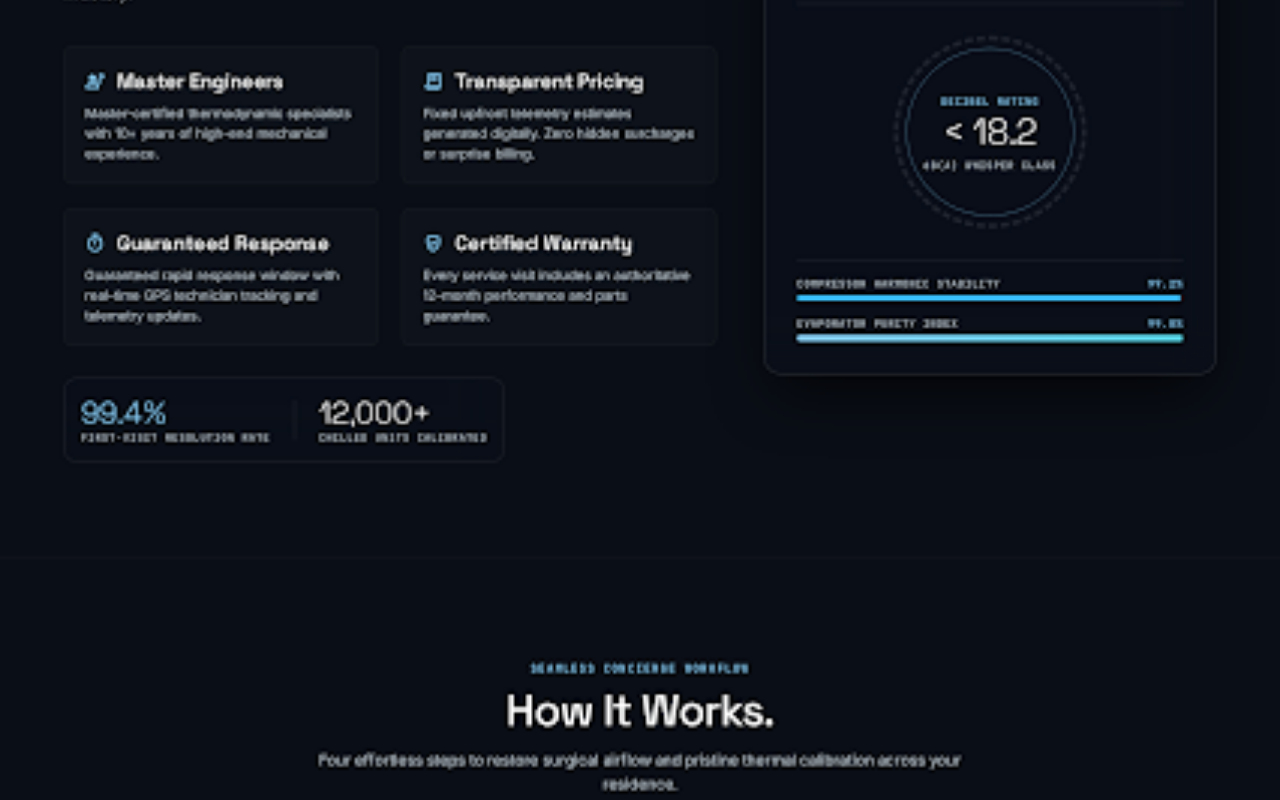
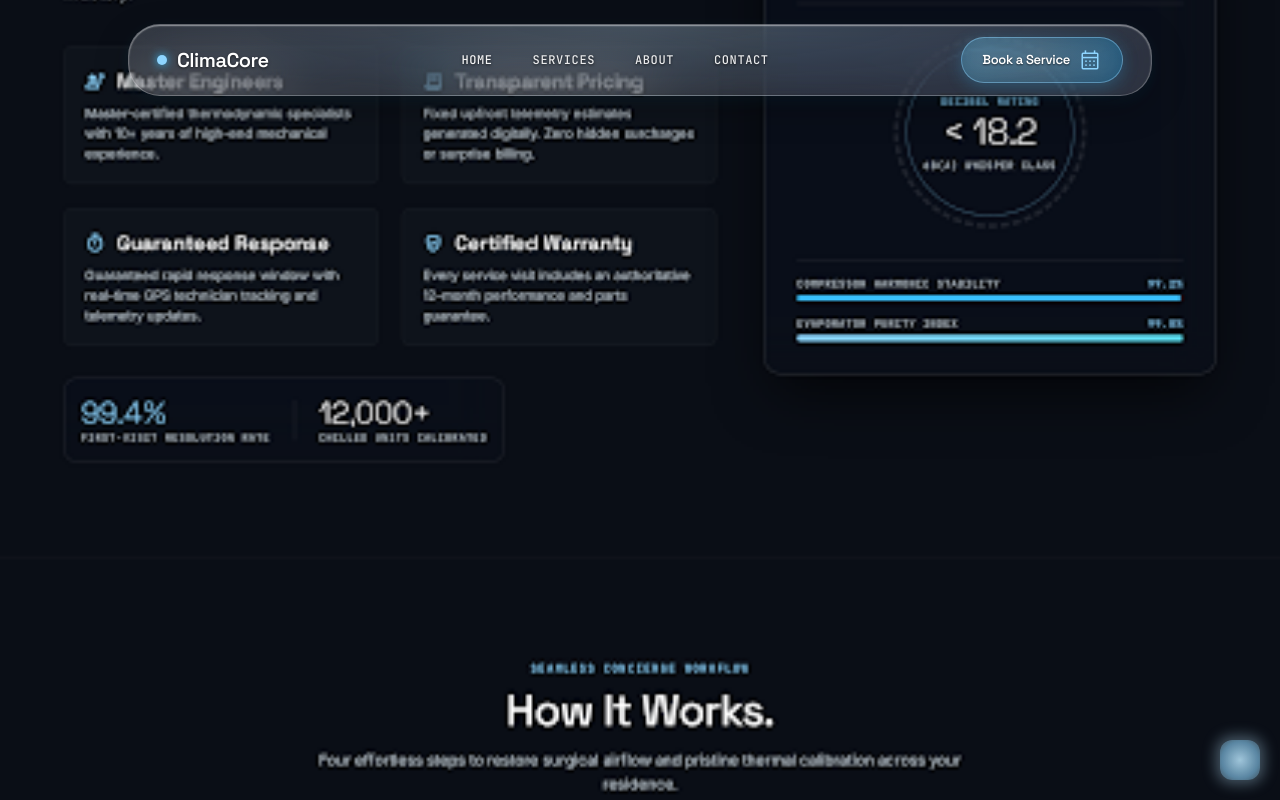
Before and after one commit to AKSHAYBHAMMAR/ezcool, a Next.js app: page / in a window 1280 px wide. Shown: the top 800 px of the page. Built offline with nearby package versions, Linux system fonts and the light colour scheme.

Commit message:
feat: enhance liquid glass navbar, add ClimaCore branding and watermark concealment mask

```diff
--- a/src/app/globals.css
+++ b/src/app/globals.css
@@ -43,16 +43,34 @@ body {
   box-shadow: 0 20px 40px -15px rgba(0, 0, 0, 0.7), 0 0 25px -4px rgba(56, 189, 248, 0.15);
 }
 
-/* Apple iPhone-inspired floating glass navigation bar */
-.ios-glass {
+/* Apple iPhone & visionOS-inspired Liquid Glass Navigation Bar */
+.liquid-glass {
   background: rgba(255, 255, 255, 0.12);
-  backdrop-filter: blur(24px) saturate(180%);
-  -webkit-backdrop-filter: blur(24px) saturate(180%);
-  border: 1px solid rgba(255, 255, 255, 0.22);
+  background-image: radial-gradient(
+    ellipse at 50% 0%,
+    rgba(186, 230, 253, 0.18) 0%,
+    rgba(255, 255, 255, 0.04) 75%
+  );
+  backdrop-filter: blur(28px) saturate(190%);
+  -webkit-backdrop-filter: blur(28px) saturate(190%);
+  border: 1px solid rgba(255, 255, 255, 0.24);
   box-shadow:
-    0 10px 32px 0 rgba(0, 0, 0, 0.25),
-    inset 0 1px 1px 0 rgba(255, 255, 255, 0.4),
+    0 12px 36px -4px rgba(0, 0, 0, 0.35),
+    0 4px 16px 0 rgba(56, 189, 248, 0.08),
+    inset 0 1px 1.5px 0 rgba(255, 255, 255, 0.5),
     inset 0 -1px 1px 0 rgba(0, 0, 0, 0.08);
+}
+
+/* Targeted rule to hide any external injected Gemini floating badge/widget */
+[class*="gemini-badge"],
+[id*="gemini-badge"],
+[class*="gemini-watermark"],
+[id*="gemini-watermark"],
+[aria-label*="Gemini"],
+[data-testid*="gemini"] {
+  display: none !important;
+  opacity: 0 !important;
+  pointer-events: none !important;
 }
 
 .glow-cyan {
--- a/src/app/page.tsx
+++ b/src/app/page.tsx
@@ -1,4 +1,5 @@
 import React from 'react';
+import Navbar from '@/components/Navbar';
 import Hero from '@/components/Hero';
 import Services from '@/components/Services';
 import WhyChooseUs from '@/components/WhyChooseUs';
@@ -10,6 +11,7 @@ import Footer from '@/components/Footer';
 export default function Home() {
   return (
     <main className="min-h-screen bg-[#0a0e16] text-[#dfe2ee]">
+      <Navbar />
       <Hero />
       <Services />
       <WhyChooseUs />
--- a/src/components/Hero.tsx
+++ b/src/components/Hero.tsx
@@ -57,6 +57,17 @@ export default function Hero() {
           style={{ backgroundImage: `url('/screen.png')` }}
         />
       )}
+
+      {/* Small, subtle, light-blue mask positioned precisely over the bottom-right watermark area */}
+      <div
+        className="pointer-events-none absolute bottom-3 right-3 sm:bottom-5 sm:right-5 z-20 w-8 h-8 sm:w-10 sm:h-10 rounded-xl backdrop-blur-xl"
+        style={{
+          background:
+            'radial-gradient(circle at center, rgba(186, 230, 253, 0.85) 0%, rgba(142, 213, 255, 0.6) 65%, rgba(186, 230, 253, 0.3) 100%)',
+          boxShadow: '0 0 14px 4px rgba(186, 230, 253, 0.35)',
+        }}
+        aria-hidden="true"
+      />
     </section>
   );
 }
--- a/src/components/Navbar.tsx
+++ b/src/components/Navbar.tsx
@@ -7,78 +7,70 @@ export default function Navbar() {
 
   return (
     <header className="fixed top-4 sm:top-6 inset-x-0 z-50 flex justify-center px-4 sm:px-6 pointer-events-none">
-      <div className="pointer-events-auto w-full max-w-7xl ios-glass rounded-[24px] transition-all duration-300">
-        <div className="flex justify-between items-center px-5 sm:px-7 py-3 sm:py-3.5 w-full">
-          {/* Brand Logo */}
+      <div className="pointer-events-auto w-full max-w-5xl liquid-glass rounded-full sm:rounded-[32px] transition-all duration-300">
+        <div className="flex justify-between items-center px-4 sm:px-7 py-2.5 sm:py-3 w-full">
+          {/* Brand Logo: ClimaCore */}
           <a
             className="flex items-center gap-2.5 group flex-shrink-0"
             href="#hero"
-            aria-label="AERIS Home"
+            aria-label="ClimaCore Home"
           >
-            <span className="w-2.5 h-2.5 rounded-full bg-[#38bdf8] shadow-[0_0_12px_#38bdf8] transition-transform duration-300 group-hover:scale-125" />
-            <span className="font-headline text-lg sm:text-xl tracking-widest text-white uppercase font-semibold [text-shadow:_0_1px_3px_rgba(0,0,0,0.6)]">
-              AERIS
+            <span className="relative flex h-2.5 w-2.5">
+              <span className="animate-ping absolute inline-flex h-full w-full rounded-full bg-[#38bdf8] opacity-75" />
+              <span className="relative inline-flex rounded-full h-2.5 w-2.5 bg-[#8ed5ff] shadow-[0_0_10px_#38bdf8]" />
+            </span>
+            <span className="font-headline text-lg sm:text-xl tracking-tight text-white font-semibold [text-shadow:_0_1px_3px_rgba(0,0,0,0.65)] group-hover:text-[#c4e7ff] transition-colors duration-200">
+              ClimaCore
             </span>
           </a>
 
-          {/* Navigation Links (Desktop) */}
-          <nav className="hidden lg:flex items-center space-x-7 xl:space-x-8">
+          {/* Desktop Navigation Links */}
+          <nav className="hidden md:flex items-center space-x-1 sm:space-x-1.5 lg:space-x-2">
             <a
-              className="text-[#8ed5ff] font-semibold tracking-wider font-mono text-xs uppercase px-3 py-1 rounded-full bg-white/[0.1] border border-white/[0.15] [text-shadow:_0_1px_3px_rgba(0,0,0,0.7)] hover:text-[#38bdf8] transition-colors duration-200"
               href="#hero"
+              className="px-4 py-1.5 rounded-full text-xs font-mono tracking-wider uppercase font-medium text-white/95 hover:text-white hover:bg-white/[0.14] transition-all duration-200 [text-shadow:_0_1px_3px_rgba(0,0,0,0.7)]"
             >
-              Systems
+              Home
             </a>
             <a
-              className="text-white/90 hover:text-[#8ed5ff] font-medium tracking-wider font-mono text-xs uppercase [text-shadow:_0_1px_3px_rgba(0,0,0,0.7)] transition-colors duration-200"
               href="#services"
+              className="px-4 py-1.5 rounded-full text-xs font-mono tracking-wider uppercase font-medium text-white/90 hover:text-white hover:bg-white/[0.14] transition-all duration-200 [text-shadow:_0_1px_3px_rgba(0,0,0,0.7)]"
             >
-              Engineering
+              Services
             </a>
             <a
-              className="text-white/90 hover:text-[#8ed5ff] font-medium tracking-wider font-mono text-xs uppercase [text-shadow:_0_1px_3px_rgba(0,0,0,0.7)] transition-colors duration-200"
               href="#why-choose-us"
+              className="px-4 py-1.5 rounded-full text-xs font-mono tracking-wider uppercase font-medium text-white/90 hover:text-white hover:bg-white/[0.14] transition-all duration-200 [text-shadow:_0_1px_3px_rgba(0,0,0,0.7)]"
             >
-              Acoustics
+              About
             </a>
             <a
-              className="text-white/90 hover:text-[#8ed5ff] font-medium tracking-wider font-mono text-xs uppercase [text-shadow:_0_1px_3px_rgba(0,0,0,0.7)] transition-colors duration-200"
-              href="#how-it-works"
+              href="#booking"
+              className="px-4 py-1.5 rounded-full text-xs font-mono tracking-wider uppercase font-medium text-white/90 hover:text-white hover:bg-white/[0.14] transition-all duration-200 [text-shadow:_0_1px_3px_rgba(0,0,0,0.7)]"
             >
-              Telemetry
-            </a>
-            <a
-              className="text-white/90 hover:text-[#8ed5ff] font-medium tracking-wider font-mono text-xs uppercase [text-shadow:_0_1px_3px_rgba(0,0,0,0.7)] transition-colors duration-200"
-              href="#testimonials"
-            >
-              Concierge
+              Contact
             </a>
           </nav>
 
-          {/* Trailing Action Clustered Group */}
-          <div className="flex items-center gap-3 sm:gap-4 flex-shrink-0">
+          {/* Right Action: Book a Service CTA */}
+          <div className="flex items-center gap-2 sm:gap-3 flex-shrink-0">
             <a
-              className="hidden md:inline-flex items-center gap-1.5 text-white/90 hover:text-[#8ed5ff] font-mono text-xs tracking-wide [text-shadow:_0_1px_3px_rgba(0,0,0,0.7)] transition-colors duration-200 pr-1"
               href="#booking"
+              className="group relative inline-flex items-center gap-2 px-4 sm:px-5 py-2 sm:py-2.5 rounded-full text-xs sm:text-[13px] font-headline font-semibold text-white tracking-tight transition-all duration-300 active:scale-95 shadow-[0_4px_16px_rgba(56,189,248,0.25)] border border-[#8ed5ff]/45 bg-gradient-to-r from-[#38bdf8]/25 via-[#38bdf8]/20 to-[#0284c7]/35 backdrop-blur-md hover:from-[#38bdf8]/40 hover:to-[#0284c7]/50 hover:border-[#8ed5ff]/80 hover:shadow-[0_0_24px_rgba(56,189,248,0.45)]"
             >
-              <span>Client Portal</span>
-              <span className="material-symbols-outlined text-[16px]">tune</span>
-            </a>
-            <a
-              className="relative group inline-flex items-center gap-1.5 px-4 sm:px-5 py-2 sm:py-2.5 rounded-full bg-white text-[#0a0e16] font-headline text-xs sm:text-[13px] tracking-tight font-semibold hover:bg-[#c4e7ff] hover:shadow-[0_0_24px_rgba(56,189,248,0.45)] transition-all duration-300 active:scale-95 shadow-[0_2px_12px_rgba(0,0,0,0.25)]"
-              href="#booking"
-            >
-              <span>Request Consultation</span>
-              <span className="material-symbols-outlined text-[15px] group-hover:translate-x-0.5 transition-transform duration-200">
-                arrow_forward
+              <span className="[text-shadow:_0_1px_2px_rgba(0,0,0,0.6)]">
+                Book a Service
+              </span>
+              <span className="material-symbols-outlined text-[16px] text-[#8ed5ff] group-hover:translate-x-0.5 transition-transform duration-200">
+                calendar_month
               </span>
             </a>
 
-            {/* Mobile menu button */}
+            {/* Mobile Menu Button */}
             <button
               onClick={() => setMobileMenuOpen(!mobileMenuOpen)}
-              className="lg:hidden p-1.5 sm:p-2 text-white hover:text-[#38bdf8] transition-colors focus:outline-none"
-              aria-label="Toggle mobile menu"
+              className="md:hidden p-2 text-white hover:text-[#38bdf8] transition-colors focus:outline-none"
+              aria-label="Toggle navigation menu"
             >
               <span className="material-symbols-outlined text-2xl [text-shadow:_0_1px_3px_rgba(0,0,0,0.7)]">
                 {mobileMenuOpen ? 'close' : 'menu'}
@@ -87,16 +79,16 @@ export default function Navbar() {
           </div>
         </div>
 
-        {/* Mobile Menu Dropdown */}
+        {/* Mobile Dropdown Menu */}
         {mobileMenuOpen && (
-          <div className="lg:hidden border-t border-white/[0.18] px-6 py-5">
-            <nav className="flex flex-col space-y-3 font-mono text-xs uppercase">
+          <div className="md:hidden border-t border-white/[0.18] px-6 py-4 rounded-b-[24px]">
+            <nav className="flex flex-col space-y-2.5 font-mono text-xs uppercase">
               <a
                 onClick={() => setMobileMenuOpen(false)}
                 className="text-[#8ed5ff] font-semibold py-1.5 flex items-center justify-between"
                 href="#hero"
               >
-                <span>Systems</span>
+                <span>Home</span>
                 <span className="w-1.5 h-1.5 rounded-full bg-[#38bdf8]" />
               </a>
               <a
@@ -104,44 +96,29 @@ export default function Navbar() {
                 className="text-white/90 hover:text-[#8ed5ff] py-1.5 transition-colors"
                 href="#services"
               >
-                Engineering
+                Services
               </a>
               <a
                 onClick={() => setMobileMenuOpen(false)}
                 className="text-white/90 hover:text-[#8ed5ff] py-1.5 transition-colors"
                 href="#why-choose-us"
               >
-                Acoustics
+                About
               </a>
               <a
                 onClick={() => setMobileMenuOpen(false)}
                 className="text-white/90 hover:text-[#8ed5ff] py-1.5 transition-colors"
-                href="#how-it-works"
+                href="#booking"
               >
-                Telemetry
+                Contact
               </a>
               <a
                 onClick={() => setMobileMenuOpen(false)}
-                className="text-white/90 hover:text-[#8ed5ff] py-1.5 transition-colors"
-                href="#testimonials"
-              >
-                Concierge
-              </a>
-              <a
-                onClick={() => setMobileMenuOpen(false)}
-                className="text-white/90 hover:text-[#8ed5ff] py-1.5 flex items-center justify-between border-t border-white/[0.12] pt-3 transition-colors"
+                className="text-[#8ed5ff] hover:text-[#38bdf8] py-2 flex items-center justify-between transition-colors font-semibold border-t border-white/[0.12] mt-1 pt-2.5"
                 href="#booking"
               >
-                <span>Client Portal</span>
-                <span className="material-symbols-outlined text-sm">tune</span>
-              </a>
-              <a
-                onClick={() => setMobileMenuOpen(false)}
-                className="text-[#8ed5ff] hover:text-[#38bdf8] py-1.5 flex items-center justify-between transition-colors font-semibold"
-                href="#booking"
-              >
-                <span>Request Consultation</span>
-                <span className="material-symbols-outlined text-sm">arrow_forward</span>
+                <span>Book a Service</span>
+                <span className="material-symbols-outlined text-sm">calendar_month</span>
               </a>
             </nav>
           </div>
```
